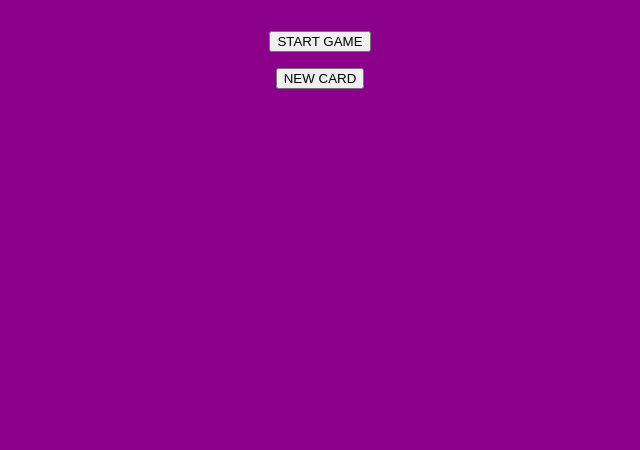
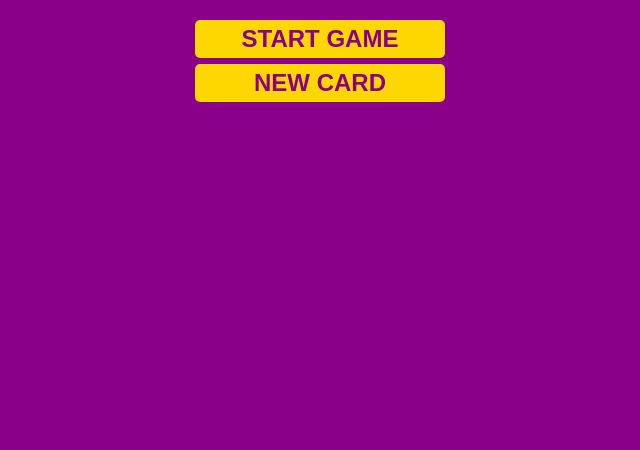
Before and after one commit to GaniyuSodiq/blackjack-practice, a plain HTML site: page index.html in a window 1280 px wide. Shown: the part 350-800 px from the top of the page, without its empty margins (320-960 px from the left). Drawn offline with Linux system fonts and the light colour scheme.

Commit message:
complete css design

```diff
--- a/style.css
+++ b/style.css
@@ -14,5 +14,13 @@ h1{
 }
 
 button{
-
+    color: darkmagenta;
+    background-color: gold;
+    font-weight: bold;
+    border: none;
+    width: 250px;
+    font-size: 1.5rem;
+    margin: 3px;
+    border-radius: 5px;
+    padding: 5px 0;
 }
```
